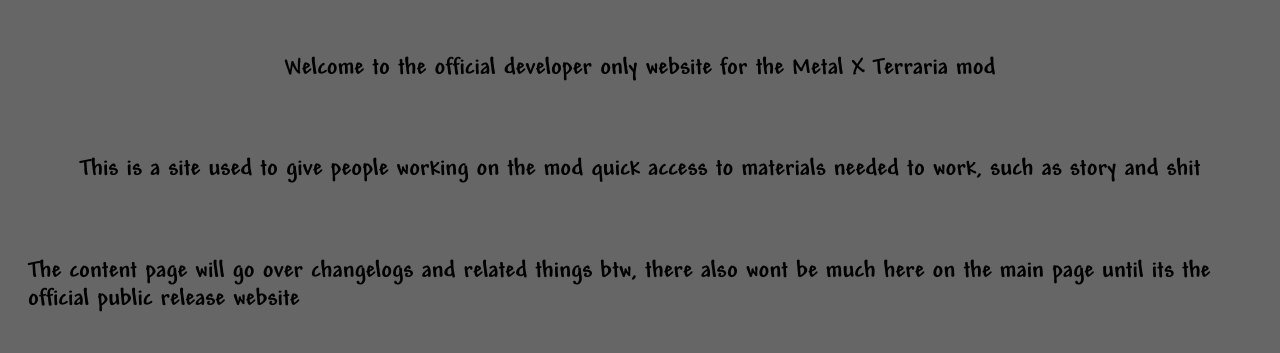
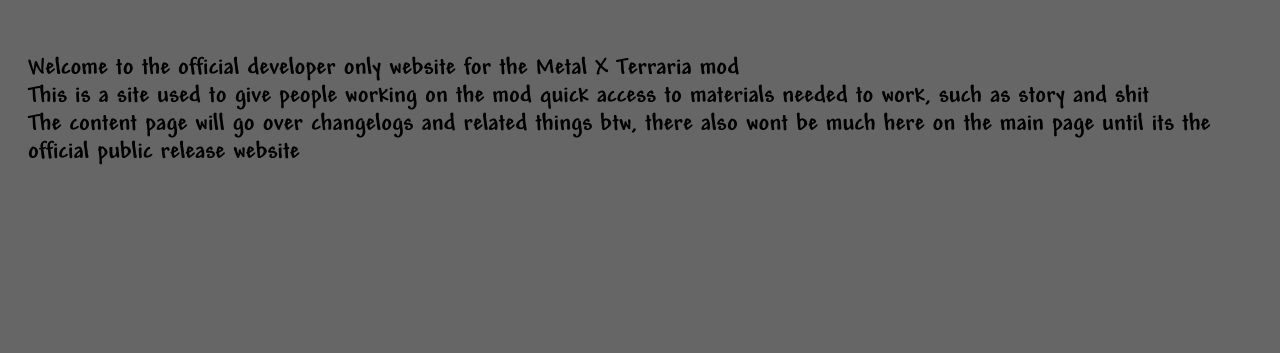
Before and after one commit to Noelle-Jade/metal-x, a plain HTML site: page index.html in a window 1280 px wide. Shown: the part 331-684 px from the top of the page. Drawn offline with Linux system fonts and the light colour scheme.

Commit message:
Update index.html

```diff
--- a/index.html
+++ b/index.html
@@ -5,7 +5,7 @@
 
     	<meta name="theme-color" content="#439600">
     	<meta property="og:title" content="Metal X">
-    	<meta property="og:description" content="The official Metal X Website!.">
+    	<meta property="og:description" content="The official Metal X Website!">
     	<meta property="og:image" content="https://noelle.df1.dev/images/metal-x.png">
     </head>
     <body>
@@ -18,13 +18,11 @@
                 <h1><a href="https://content.metalx.df1.dev">Content</a></h1>
         </div>
         <div class="container">
-            <h1>Welcome to the official developer only website for the Metal X Terraria mod</h1>
-        </div>
-        <div class="container">
-            <h1>This is a site used to give people working on the mod quick access to materials needed to work, such as story and shit</h1>
-        </div>
-        <div class="container">
-            <h1>The content page will go over changelogs and related things btw, there also wont be much here on the main page until its the official public release website</h1>
+            <h1>
+                Welcome to the official developer only website for the Metal X Terraria mod<br>
+                This is a site used to give people working on the mod quick access to materials needed to work, such as story and shit<br>
+                The content page will go over changelogs and related things btw, there also wont be much here on the main page until its the official public release website
+            </h1>
         </div>
     </body>
 </html>
```
